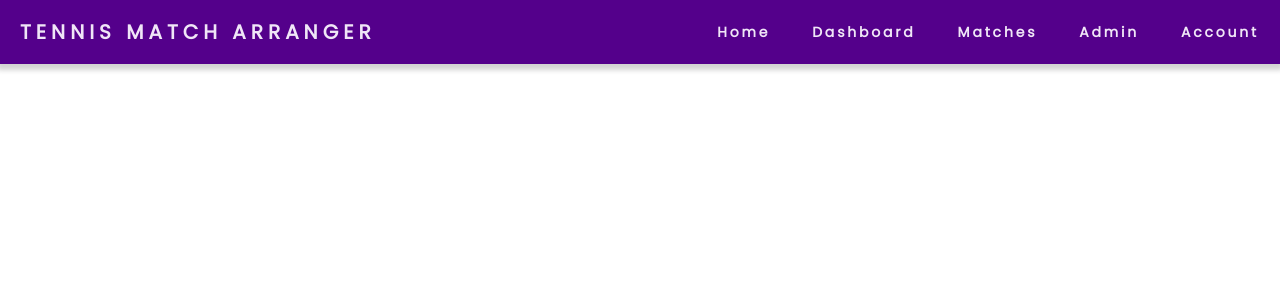
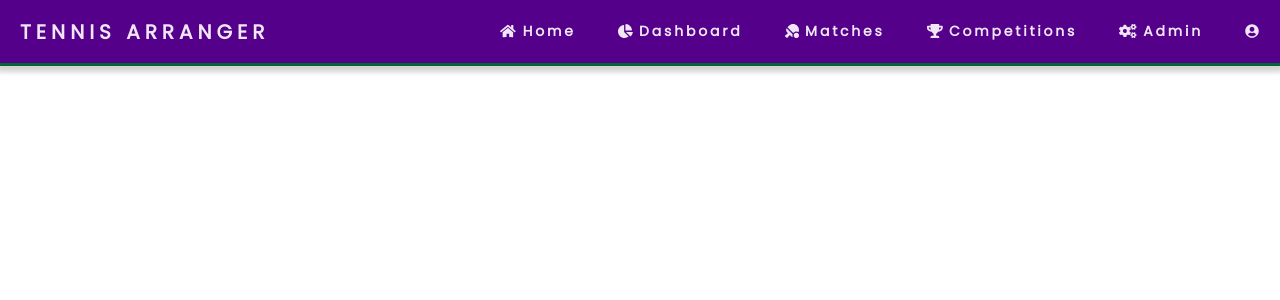
Before and after one commit to JustinRickard/TennisMatchArranger, an Angular app in the folder frontend/portal/: page / in a window 1280 px wide. Shown: the top 300 px of the page. Built offline with nearby package versions, Linux system fonts and the light colour scheme.

Commit message:
Add font awesome icons

```diff
--- a/frontend/portal/package.json
+++ b/frontend/portal/package.json
@@ -19,6 +19,9 @@
     "@angular/platform-browser": "~8.1.0",
     "@angular/platform-browser-dynamic": "~8.1.0",
     "@angular/router": "~8.1.0",
+    "@fortawesome/angular-fontawesome": "^0.5.0",
+    "@fortawesome/fontawesome-svg-core": "^1.2.24",
+    "@fortawesome/free-solid-svg-icons": "^5.11.1",
     "rxjs": "~6.4.0",
     "tslib": "^1.9.0",
     "zone.js": "~0.9.1"
--- a/frontend/portal/src/app/app.module.ts
+++ b/frontend/portal/src/app/app.module.ts
@@ -1,5 +1,7 @@
 import { BrowserModule } from '@angular/platform-browser';
 import { NgModule } from '@angular/core';
+
+import { FontAwesomeModule } from '@fortawesome/angular-fontawesome';
 
 import { AppComponent } from './app.component';
 import { NavComponent } from './nav/nav/nav.component';
@@ -32,7 +34,8 @@ import { RoleDetailsComponent } from './admin/roles/role-details/role-details.co
   ],
   imports: [
     BrowserModule,
-    RouterModule.forRoot(appRoutes)
+    RouterModule.forRoot(appRoutes),
+    FontAwesomeModule
   ],
   providers: [],
   bootstrap: [AppComponent]
--- a/frontend/portal/src/app/nav/nav/nav.component.html
+++ b/frontend/portal/src/app/nav/nav/nav.component.html
@@ -1,19 +1,22 @@
 <nav>
     <div class="logo">
-        <h4>Tennis Match Arranger</h4>
+        <h4>Tennis Arranger</h4>
     </div>
     <ul class="nav-links" [ngClass]="{'nav-active': navActive}">
         <li>
-            <a [routerLink]="['/home']" [routerLinkActive]="['active']" (click)="toggleMenu()">Home</a>
+            <a [routerLink]="['/home']" [routerLinkActive]="['active']" (click)="toggleMenu()"><fa-icon [icon]="faHome"></fa-icon> Home</a>
         </li>
         <li>
-            <a [routerLink]="['/dashboard']" [routerLinkActive]="['active']" (click)="toggleMenu()">Dashboard</a>
+            <a [routerLink]="['/dashboard']" [routerLinkActive]="['active']" (click)="toggleMenu()"><fa-icon [icon]="faChartPie"></fa-icon> Dashboard</a>
         </li>
         <li>
-            <a [routerLink]="['/matches']" [routerLinkActive]="['active']" (click)="toggleMenu()">Matches</a>
+            <a [routerLink]="['/matches']" [routerLinkActive]="['active']" (click)="toggleMenu()"><fa-icon [icon]="faTableTennis"></fa-icon> Matches</a>
         </li>
         <li>
-            <a [routerLinkActive]="['active']" [routerLinkActiveOptions]="{exact: false}" (click)="toggleAdmin()">Admin</a>
+            <a [routerLink]="['/competitions']" [routerLinkActive]="['active']" (click)="toggleMenu()"><fa-icon [icon]="faTrophy"></fa-icon> Competitions</a>
+        </li>
+        <li>
+            <a [routerLinkActive]="['active']" [routerLinkActiveOptions]="{exact: false}" (click)="toggleAdmin()"><fa-icon [icon]="faCogs"></fa-icon> Admin</a>
             <ul class="link-group admin" [ngClass]="{'expanded': adminOpen}">
                 <li>
                     <a [routerLink]="['/admin/clubs']" [routerLinkActive]="['active']" (click)="toggleMenu()">Clubs</a>
@@ -27,7 +30,7 @@
             </ul>
         </li>
         <li>
-            <a [routerLinkActive]="['active']" [routerLinkActiveOptions]="{exact: false}" (click)="toggleAccount()" >Account</a>
+            <a [routerLinkActive]="['active']" [routerLinkActiveOptions]="{exact: false}" (click)="toggleAccount()"><fa-icon [icon]="faUserCircle"></fa-icon></a>
             <ul class="link-group account" [ngClass]="{'expanded': accountOpen}">
                 <li>
                     <a [routerLink]="['/account']" [routerLinkActive]="['active']" (click)="toggleMenu()">Account</a>
--- a/frontend/portal/src/app/nav/nav/nav.component.scss
+++ b/frontend/portal/src/app/nav/nav/nav.component.scss
@@ -1,6 +1,7 @@
 @import "../../../styles.scss";
 
 $banner-height: 4em;
+$border-width: 3px;
 
 * {
     margin: 0em;
@@ -16,6 +17,9 @@ nav {
     font-family: 'Poppins', sans-serif;
     background-color: $color-primary;
     box-shadow: 0px 3px 5px 3px lightgrey;
+    border-bottom-color: $color-secondary;
+    border-bottom-style: solid;
+    border-bottom-width: $border-width;
     .logo {
         margin-left: 1em;
         color: $text-color-lightest-primary;
@@ -53,7 +57,7 @@ nav {
                 transition: max-height 1s linear 0.1s;
                 overflow: hidden;
                 position: absolute;
-                top: 4.0em;
+                top: calc(4.0em - $border-width);
                 min-width: 12em !important;
                 background-color: lighten($color-primary, 15%);
                 &.expanded {
--- a/frontend/portal/src/app/nav/nav/nav.component.ts
+++ b/frontend/portal/src/app/nav/nav/nav.component.ts
@@ -1,4 +1,5 @@
 import { Component, OnInit } from '@angular/core';
+import { faHome, faChartPie, faUsers, faUserCircle, faTableTennis, faTrophy, faCogs } from '@fortawesome/free-solid-svg-icons';
 
 @Component({
   selector: 'app-nav',
@@ -6,6 +7,13 @@ import { Component, OnInit } from '@angular/core';
   styleUrls: ['./nav.component.scss']
 })
 export class NavComponent implements OnInit {
+  faHome = faHome;
+  faChartPie = faChartPie;
+  faUsers = faUsers;
+  faUserCircle = faUserCircle;
+  faTableTennis = faTableTennis;
+  faTrophy = faTrophy;
+  faCogs = faCogs;
 
   navActive: boolean;
   adminOpen: boolean;
```
Also changed, not shown: 1 other file (tests, documents, lock files or other folders).
